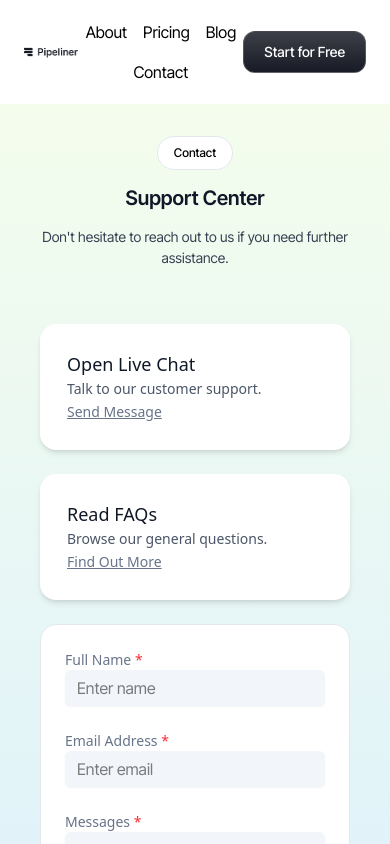
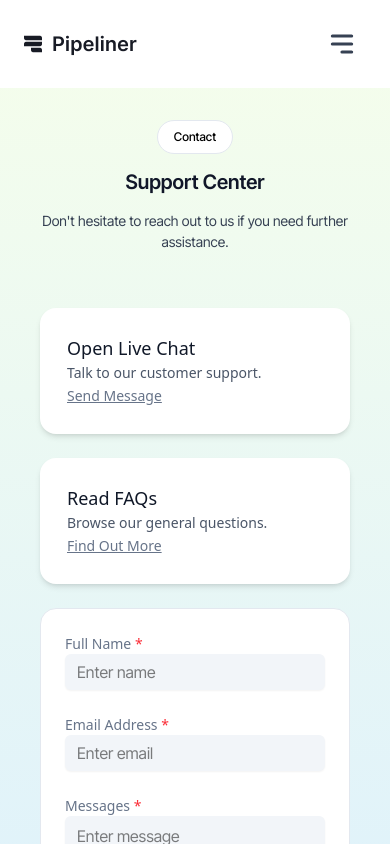
Before and after one commit to KyuzenDev/dipa-pipeliner, a Next.js app: page /contact in a window 390 px wide. Shown: the top 844 px of the page. Built offline with nearby package versions, Linux system fonts and the light colour scheme.

Commit message:
feat(navbar): implement responsive navigation system for mobile and tablet

```diff
--- a/src/components/TopNavbar.tsx
+++ b/src/components/TopNavbar.tsx
@@ -1,30 +1,51 @@
+"use client";
+import { useState } from "react";
 import Link from "next/link";
 import { Button } from "./ui/button";
 import Image from "next/image";
 import { navigation } from "@/data/navigation";
+import { HiMenuAlt3, HiX } from "react-icons/hi"; // Ikon burger dan close
+
 export default function TopNavbar() {
+  const [isMenuOpen, setIsMenuOpen] = useState(false);
+
   return (
-    <div className="w-full max-w-[1520px] mx-auto flex items-center justify-between py-5 px-6 md:px-12">
+    <header className="w-full max-w-[1520px] mx-auto flex items-center justify-between py-5 px-6 md:px-12">
+
       <div>
-        <Image
-          src="/logo/app-logo.png"
-          alt="App Logo"
-          width={113}
-          height={24}
-        />
+        <Image src="/logo/app-logo.png" alt="App Logo" width={113} height={24} />
       </div>
-      <ul className="w-full md:w-auto flex flex-wrap gap-4 md:gap-8 justify-center items-center">
+
+      <nav className="hidden md:flex w-auto gap-4 md:gap-8 justify-center items-center">
         {navigation.filter(item => !item.hideInNavbar && item.published).map((item) => (
-          <li key={item.url}>
-            <Link href={item.url} className="hover:text-gray-900">
+          <Link key={item.url} href={item.url} className="hover:text-gray-900">
+            {item.label}
+          </Link>
+        ))}
+      </nav>
+
+      <div className="hidden md:block">
+        <Button>Start for Free</Button>
+      </div>
+
+      <button
+        className="md:hidden text-gray-700 hover:text-gray-900 p-2 rounded-lg cursor-pointer"
+        onClick={() => setIsMenuOpen(!isMenuOpen)}
+      >
+        {isMenuOpen ? <HiX className="w-8 h-8" /> : <HiMenuAlt3 className="w-8 h-8" />}
+      </button>
+
+
+      {isMenuOpen && (
+        <nav className="absolute top-16 left-0 w-full bg-white shadow-lg flex flex-col items-center gap-6 py-6">
+          {navigation.filter(item => !item.hideInNavbar && item.published).map((item) => (
+            <Link key={item.url} href={item.url} className="text-lg hover:text-gray-900">
               {item.label}
             </Link>
-          </li>
-        ))}
-      </ul>
-      <div>
-        <Button>Start for Free</Button>
-      </div>
-    </div>
+          ))}
+          <Button>Start for Free</Button>
+        </nav>
+      )}
+    </header>
   );
 }
```
